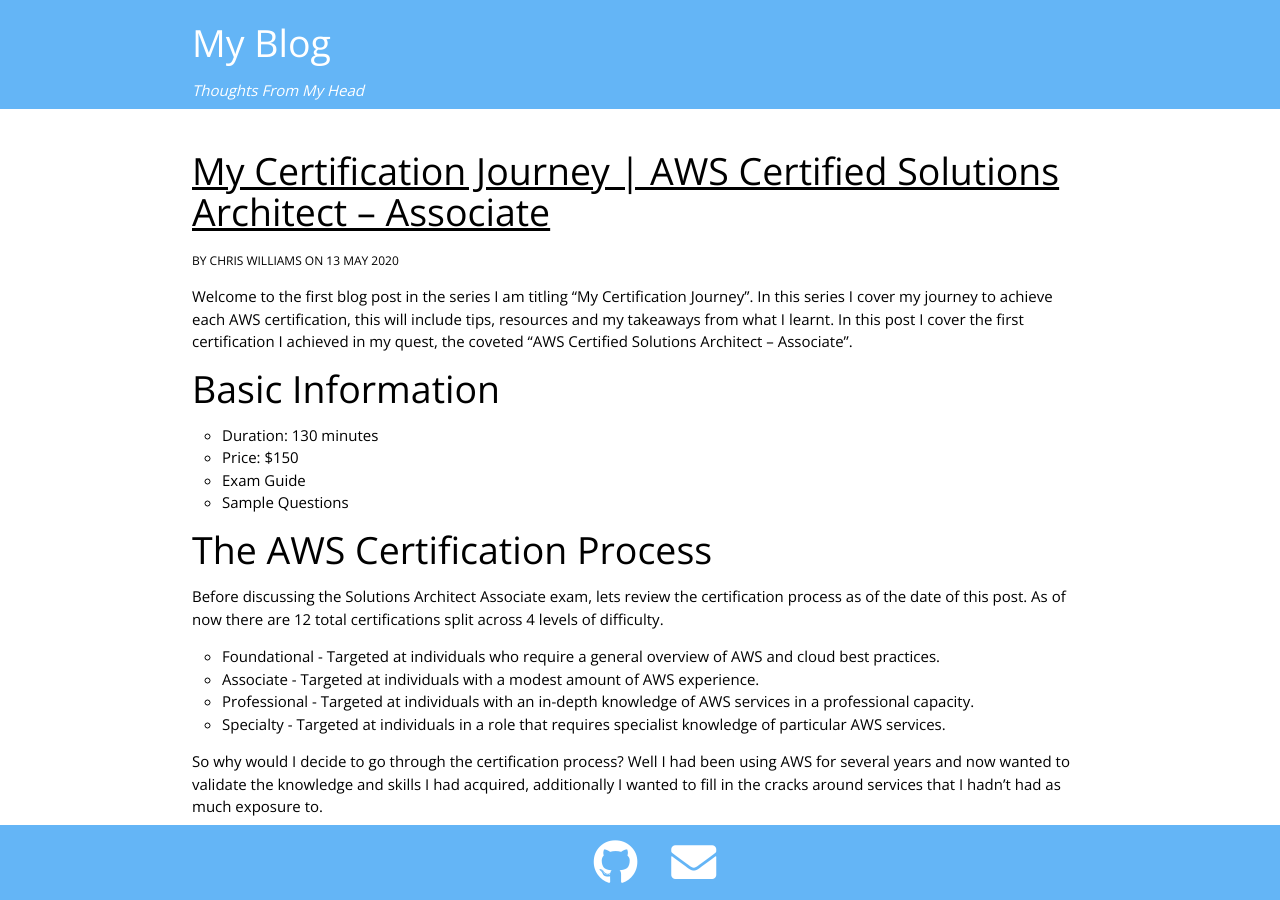
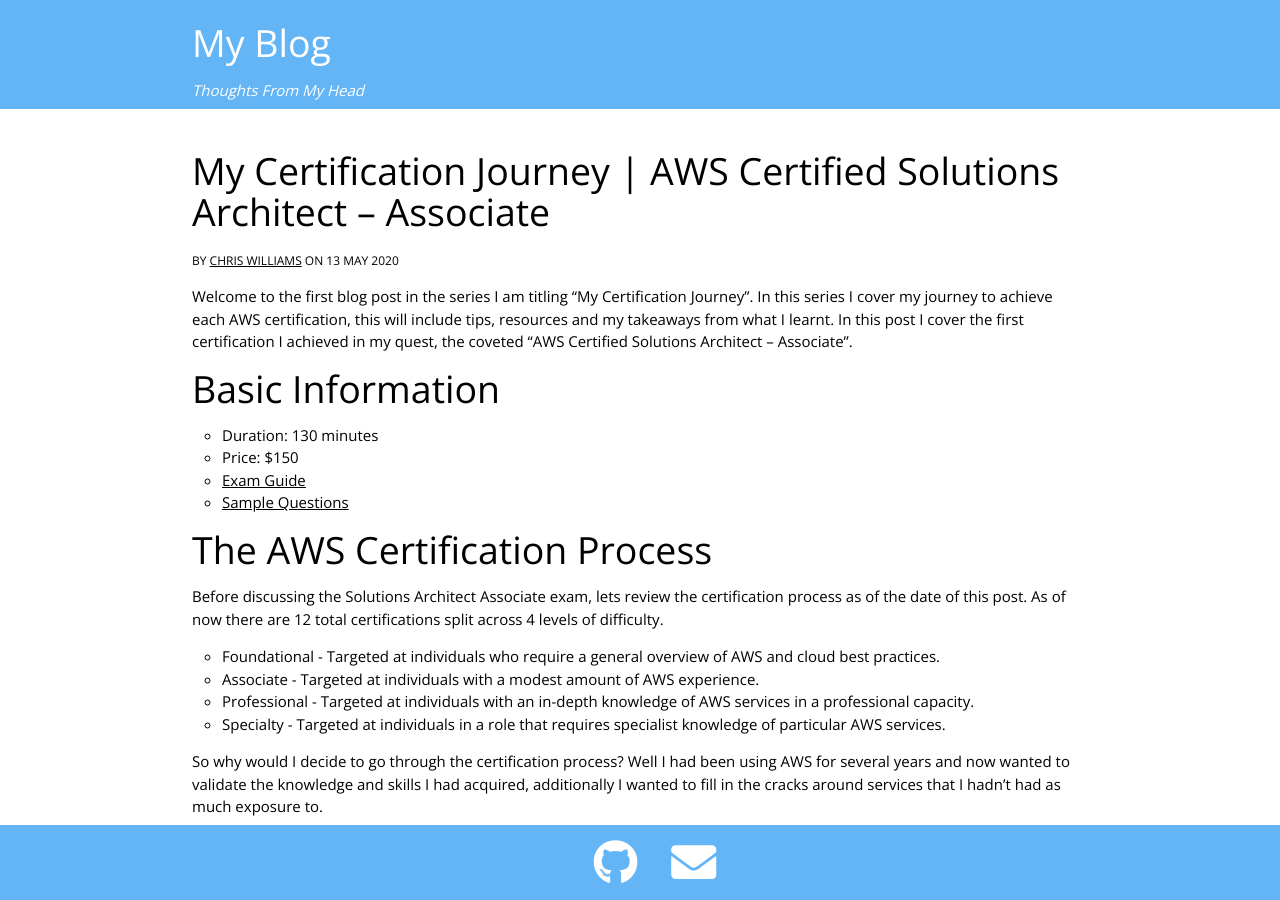
Before and after one commit to chrisw-devops/cwilliams.io, a Jekyll site: the page built from src/_posts/2020-05-13-certification-solutions-architect-associate.md, in a window 1280 px wide and 900 px high. Built offline with Jekyll 4.4.1, drawn with Linux system fonts in a browser that asks for light colours; nearby versions of some CDN libraries; a style sheet for code colours, icons or effects is not loaded.

Commit message:
Fixing broken CSS for list items

```diff
--- a/src/css/main.css
+++ b/src/css/main.css
@@ -21,15 +21,16 @@
 .post {
     border-bottom: 1px solid lightgrey;
     padding-bottom: 2vh;
+    list-style-type: none !important;
 }
 
 .post-title {
     color: #000000;
-    text-decoration: underline;
 }
 
 a {
     color: #000000;
+    text-decoration: underline;
 }
 
 a:hover {
```
